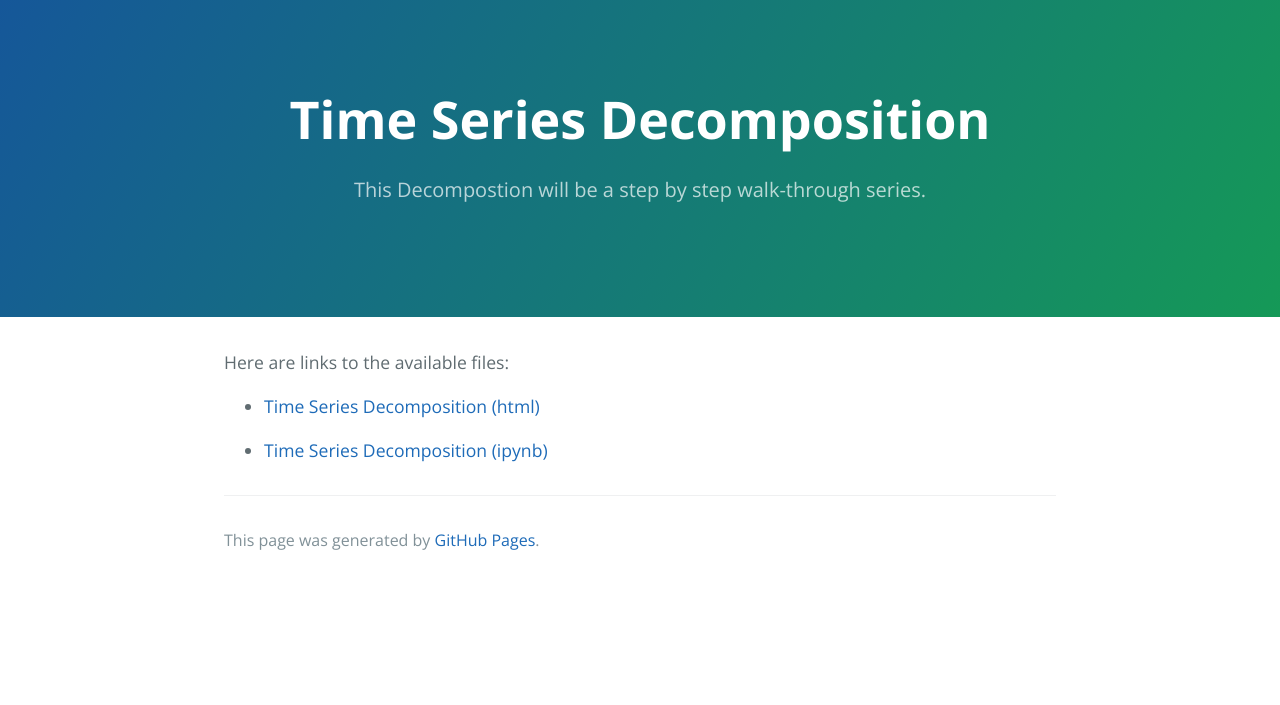
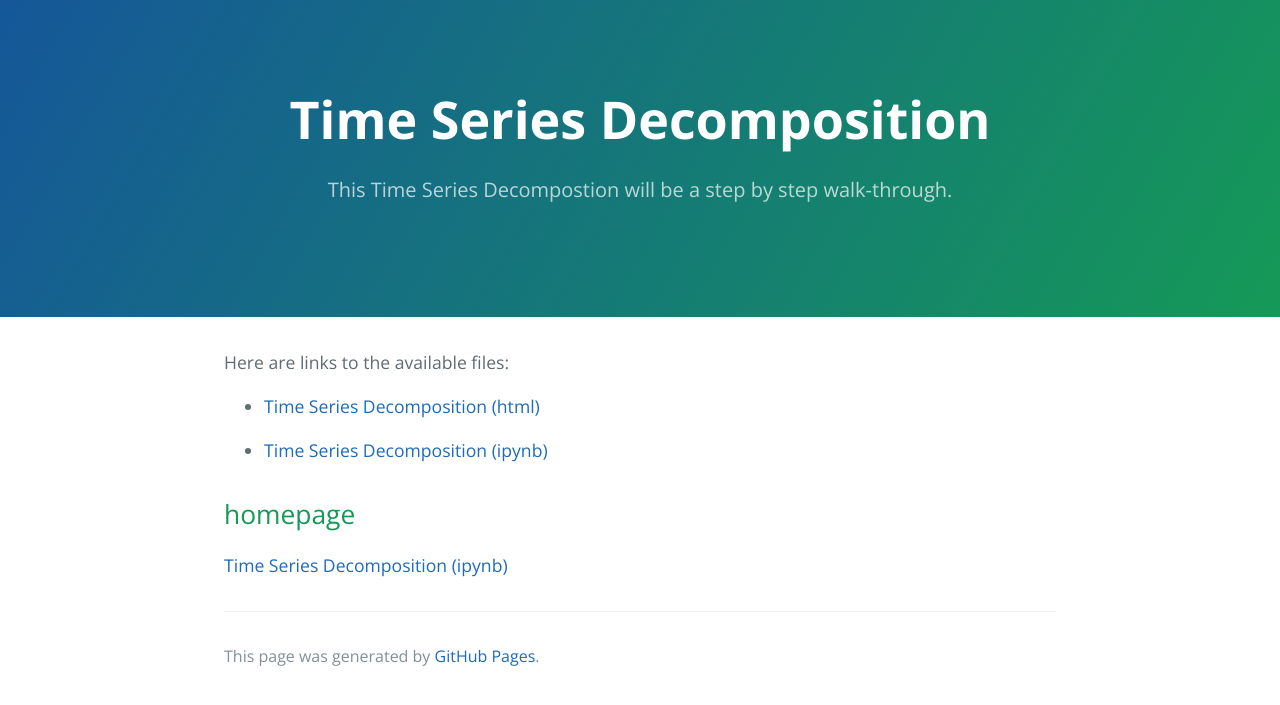
Before and after one commit to AGeorge01/AGeorge01.github.io, a Jekyll site: the page built from Timeseries/index.md, in a window 1280 px wide. Shown: the top 705 px of the page. Built offline with Jekyll 4.4.1, drawn with Linux system fonts in a browser that asks for light colours; our own code applies the rules of GitHub Pages for plain Markdown files.

Commit message:
Update index.md

```diff
--- a/Timeseries/index.md
+++ b/Timeseries/index.md
@@ -1,9 +1,13 @@
 ---
 title: Time Series Decomposition
-description: This Decompostion will be a step by step walk-through series.
+description: This Time Series Decompostion will be a step by step walk-through.
 ---
 Here are links to the available files:
 
 - [Time Series Decomposition (html)](TimeSeriesDecomposition.html)
 
 - [Time Series Decomposition (ipynb)](TimeSeriesDecomposition1.ipynb)
+
+homepage
+-
+[Time Series Decomposition (ipynb)](TimeSeries/)
```
